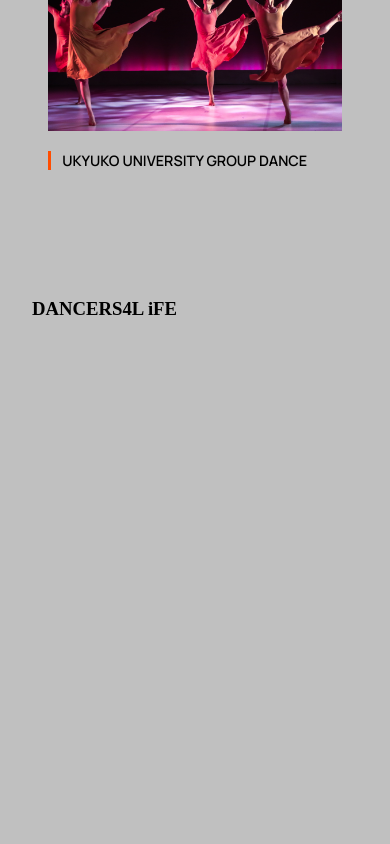
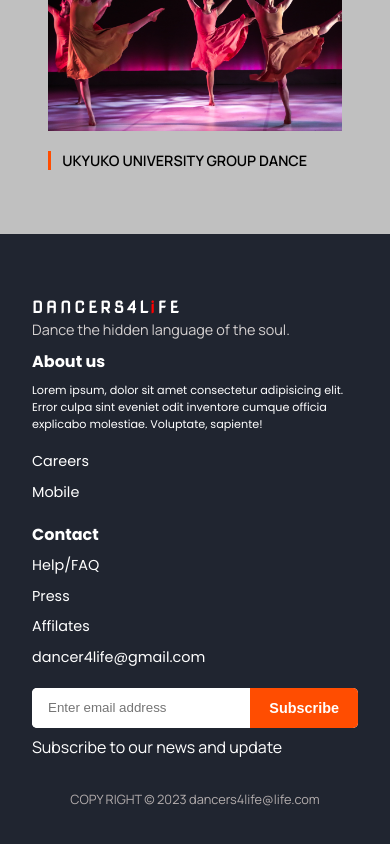
Before and after one commit to CHIDI00/Dance4Life, a React (Create React App) app: page / in a window 390 px wide. Shown: the part 6224-7068 px from the top of the page. Before the commit the page ends 6608 px from the top, so only its background shows below. Built offline with nearby package versions, Linux system fonts and the light colour scheme.

Commit message:
Eleventh commit

```diff
--- a/src/containers/footer/Footer.jsx
+++ b/src/containers/footer/Footer.jsx
@@ -5,12 +5,64 @@ const Footer = () => {
 	return (
 		<div className="d4l__footer section__padding">
 			<div className="d4l__footer-container">
-				<div className="d4l__footer-logo">
-					<h3>
-						<a href="#">
-							DANCERS4L <span>i</span>FE
-						</a>
-					</h3>
+				<div className="d4l__footer-container_links">
+					<div className="d4l__footer-logo grid">
+						<h1>
+							<a href="#">
+								DANCERS4L<span>i</span>FE
+							</a>
+						</h1>
+
+						<p>Dance the hidden language of the soul.</p>
+					</div>
+					<div className="d4l__footer-link grid">
+						<div className="link-about">
+							<h4>About us</h4>
+							<p className="about">
+								Lorem ipsum, dolor sit amet consectetur adipisicing elit. Error
+								culpa sint eveniet odit inventore cumque officia explicabo
+								molestiae. Voluptate, sapiente!
+							</p>
+						</div>
+						<p>
+							<a href="#">Careers</a>
+						</p>
+						<p>
+							<a href="#">Mobile</a>
+						</p>
+					</div>
+
+					<div className="d4l__footer-links grid">
+						<h4>Contact</h4>
+						<p>
+							<a href="#">Help/FAQ</a>
+						</p>
+						<p>
+							<a href="#">Press</a>
+						</p>
+						<p>
+							<a href="#">Affilates</a>
+						</p>
+						<p>
+							<a href="#">dancer4life@gmail.com</a>
+						</p>
+					</div>
+
+					<div className="d4l__footer-newsupdate grid">
+						<div className="email-container">
+							<div className="email">
+								<input type="email" placeholder="Enter email address" />
+								<button>Subscribe</button>
+							</div>
+							<p>Subscribe to our news and update</p>
+						</div>
+					</div>
+				</div>
+
+				<div className="copyright">
+					<p>
+						COPY RIGHT &copy; {new Date().getFullYear()} dancers4life@life.com
+					</p>
 				</div>
 			</div>
 		</div>
--- a/src/containers/footer/footer.css
+++ b/src/containers/footer/footer.css
@@ -0,0 +1,208 @@
+.d4l__footer {
+	background: #202530;
+}
+
+.d4l__footer-container {
+	width: 100%;
+	display: flex;
+	justify-content: center;
+	align-items: center;
+	flex-direction: column;
+}
+
+.d4l__footer-container_links {
+	display: flex;
+	/* flex-wrap: wrap; */
+	justify-content: space-between;
+	align-items: center;
+	width: 100%;
+}
+
+.d4l__footer-logo {
+	margin-right: 2rem;
+}
+
+.d4l__footer-logo h1 {
+	color: #fff;
+	font-family: var(--font-family-3);
+	letter-spacing: 3px;
+	font-size: 1.5rem;
+}
+
+.d4l__footer-logo h1 span {
+	color: var(--color-red);
+}
+
+.d4l__footer-logo p {
+	color: #d4d0d0;
+	font-size: 1.2rem;
+	margin-top: 0.4rem;
+	font-family: var(--font-family-2);
+}
+
+.d4l__footer-container_links {
+	display: flex;
+	justify-content: flex-start;
+	align-items: flex-start;
+	width: 100%;
+	gap: 10px;
+}
+
+.d4l__footer-link {
+	width: 30%;
+	display: flex;
+	flex-direction: column;
+	justify-content: flex-start;
+	align-items: flex-start;
+}
+
+.link-about {
+	display: flex;
+	flex-direction: column;
+	/* justify-content: center; */
+}
+
+.link-about h4,
+.d4l__footer-links h4 {
+	color: #fff;
+	font-family: var(--font-family-1);
+	margin-bottom: 0.7rem;
+	font-size: 1.2rem;
+}
+
+.link-about .about {
+	color: #fff;
+	font-family: var(--font-family-1);
+	font-size: 0.7rem;
+	margin-bottom: 1.1rem;
+}
+
+.d4l__footer-link p,
+.d4l__footer-links p {
+	color: #fff;
+	font-size: 1.2rem;
+	margin-bottom: 1rem;
+	font-family: var(--font-family-1);
+}
+
+.d4l__footer-newsupdate {
+	display: flex;
+	justify-content: center;
+	align-items: center;
+	width: 40%;
+}
+
+.email-container {
+	display: flex;
+	justify-content: flex-start;
+	align-items: flex-start;
+	width: 100%;
+	flex-direction: column;
+}
+
+.email-container p {
+	font-family: var(--font-family-2);
+	color: #fff;
+	font-size: 1rem;
+}
+
+.email-container .email {
+	display: flex;
+	justify-content: center;
+	align-items: center;
+	width: 100%;
+	height: 50px;
+	/* padding: 1rem; */
+	background: #fff;
+	border-radius: 5px;
+	margin-bottom: 0.5rem;
+}
+
+.email input {
+	height: 100%;
+	width: 100%;
+	padding: 0.3rem 1rem;
+	border: none;
+	outline: none;
+	border-radius: 5px 0 0 5px;
+}
+
+.email button {
+	width: 170px;
+	height: 100%;
+	border-radius: 0 5px 5px 0;
+	border: none;
+}
+
+.copyright {
+	color: #b3adad;
+	font-family: var(--font-family-2);
+	font-size: 1rem;
+}
+
+@media screen and (max-width: 1050px) {
+	.d4l__footer-container_links {
+		display: grid;
+		grid-template-columns: repeat(2, 1fr);
+		/* border: 2px solid red; */
+	}
+
+	.grid {
+		width: 100%;
+	}
+
+	.copyright {
+		color: #b3adad;
+		font-family: var(--font-family-2);
+		font-size: 0.8rem;
+	}
+}
+
+@media screen and (max-width: 650px) {
+	.d4l__footer-container_links {
+		display: grid;
+		grid-template-columns: repeat(1, 1fr);
+	}
+
+	.grid {
+		width: 100%;
+	}
+
+	.d4l__footer-logo h1 {
+		font-size: 1rem;
+	}
+
+	.d4l__footer-logo p {
+		font-size: 0.9rem;
+		margin-top: 0.2rem;
+	}
+
+	.link-about h4,
+	.d4l__footer-links h4 {
+		margin-bottom: 0.5rem;
+		font-size: 1rem;
+	}
+
+	.d4l__footer-link p,
+	.d4l__footer-links p {
+		color: #fff;
+		font-size: 0.9rem;
+		margin-bottom: 0.6rem;
+	}
+
+	.email-container .email {
+		height: 40px;
+	}
+
+	.email input {
+		padding: 0.2rem 1rem;
+	}
+
+	.email button {
+		font-size: 0.9rem;
+	}
+
+	.copyright {
+		margin-top: 2rem;
+	}
+}
--- a/src/index.css
+++ b/src/index.css
@@ -1,9 +1,13 @@
 @import url("https://fonts.googleapis.com/css2?family=Manrope:wght@200;300;400;500;600;700;800&display=swap");
-@import url("https://fonts.googleapis.com/css2?family=poppins:wght@200;300;400;500;600;700;800&display=swap");
+
+@import url("https://fonts.googleapis.com/css2?family=Permanent+Marker&family=Poppins:wght@100;200;300;400;500;600;700;800;900&display=swap");
+
+@import url("https://fonts.googleapis.com/css2?family=Nova+Square&family=Permanent+Marker&family=Poppins:wght@100;200;300;400;500;600;700;800;900&display=swap");
 
 :root {
 	--font-family-1: "Poppins", sans-serif;
 	--font-family-2: "Manrope", sans-serif;
+	--font-family-3: "Nova Square", sans-serif;
 
 	--color-dark-orange: #ff4d01;
 	--color-red: #ff0000;
```
Also changed, not shown: public/index.html (indentation only).
